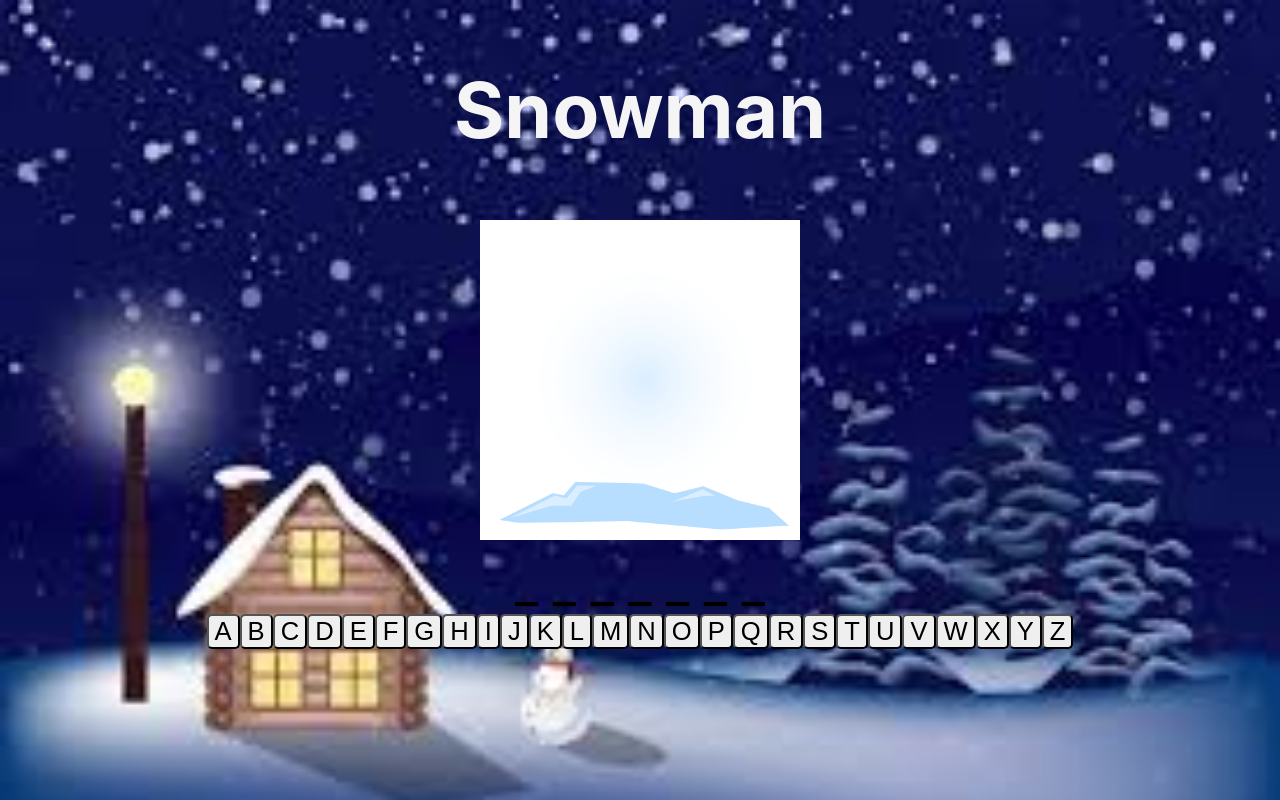
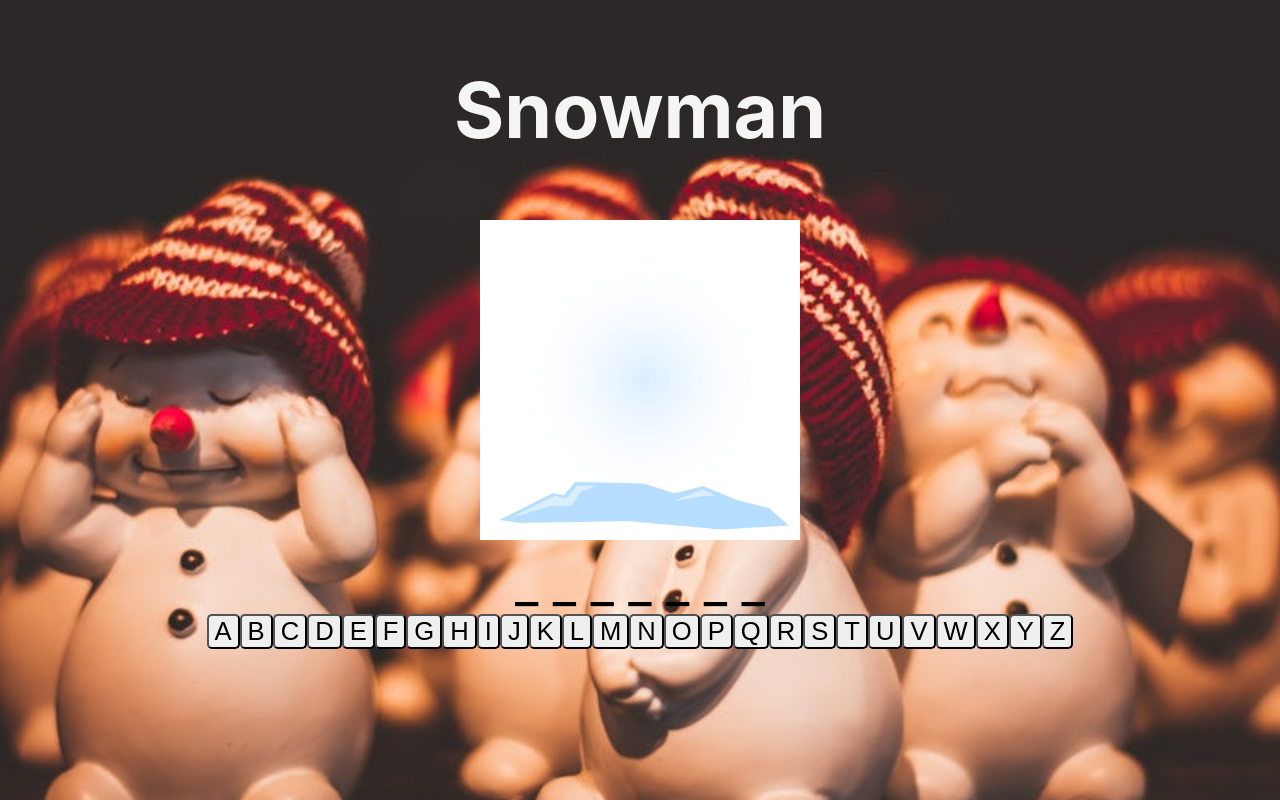
Before and after one commit to StPeteFrank/snowman, a React (Create React App) app: page / in a window 1280 px wide. Built offline with nearby package versions, Linux system fonts and the light colour scheme.

Commit message:
Rewrite git plus new image.

```diff
--- a/src/index.css
+++ b/src/index.css
@@ -6,7 +6,7 @@ body {
     sans-serif;
   -webkit-font-smoothing: antialiased;
   -moz-osx-font-smoothing: grayscale;
-  background-image: url(./snowmanImages/snowy.jpeg);
+  background-image: url(images/photo-1541857765477-a45c9600cc63.jpeg);
   background-repeat: no-repeat;
   height: 100vh;
   width: 100vw;
```
Also changed, not shown: src/images/photo-1513258812223-073abf56817c.jpeg (added), src/images/photo-1541857765477-a45c9600cc63.jpeg (added).
